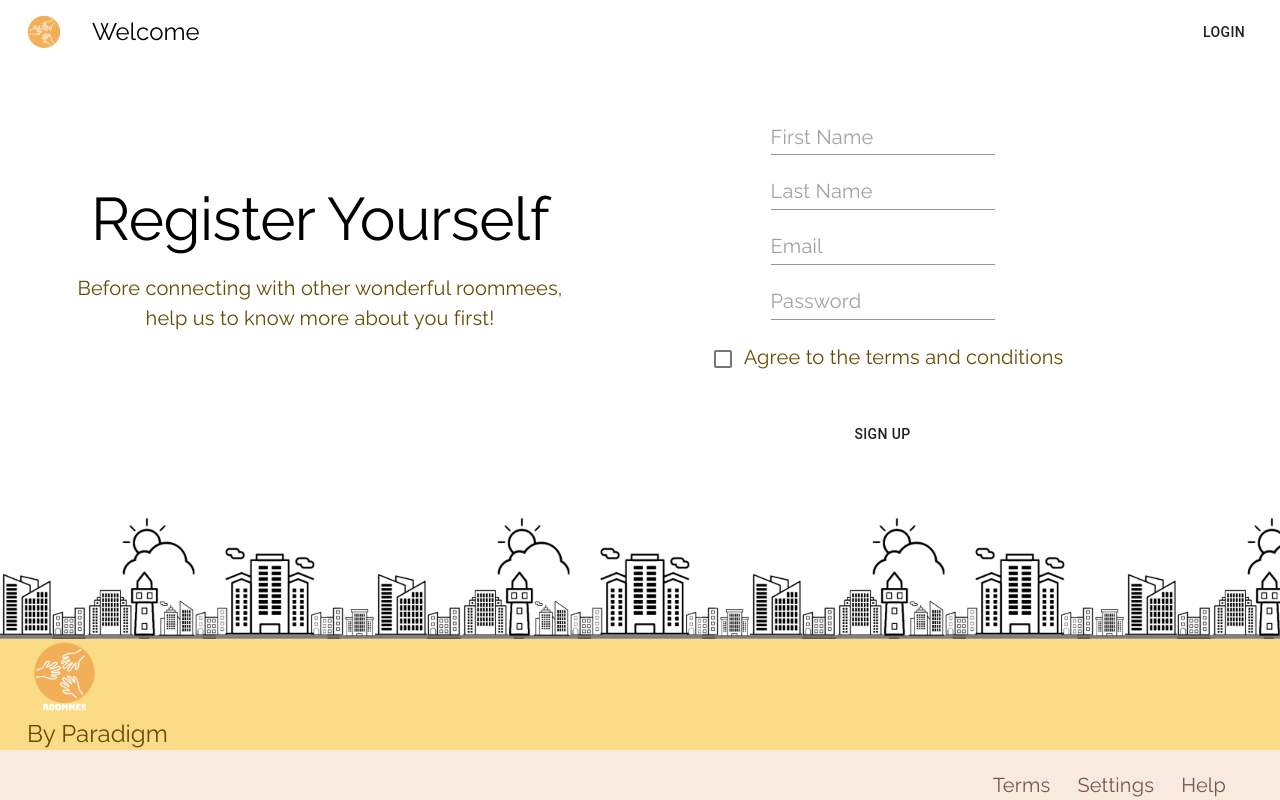
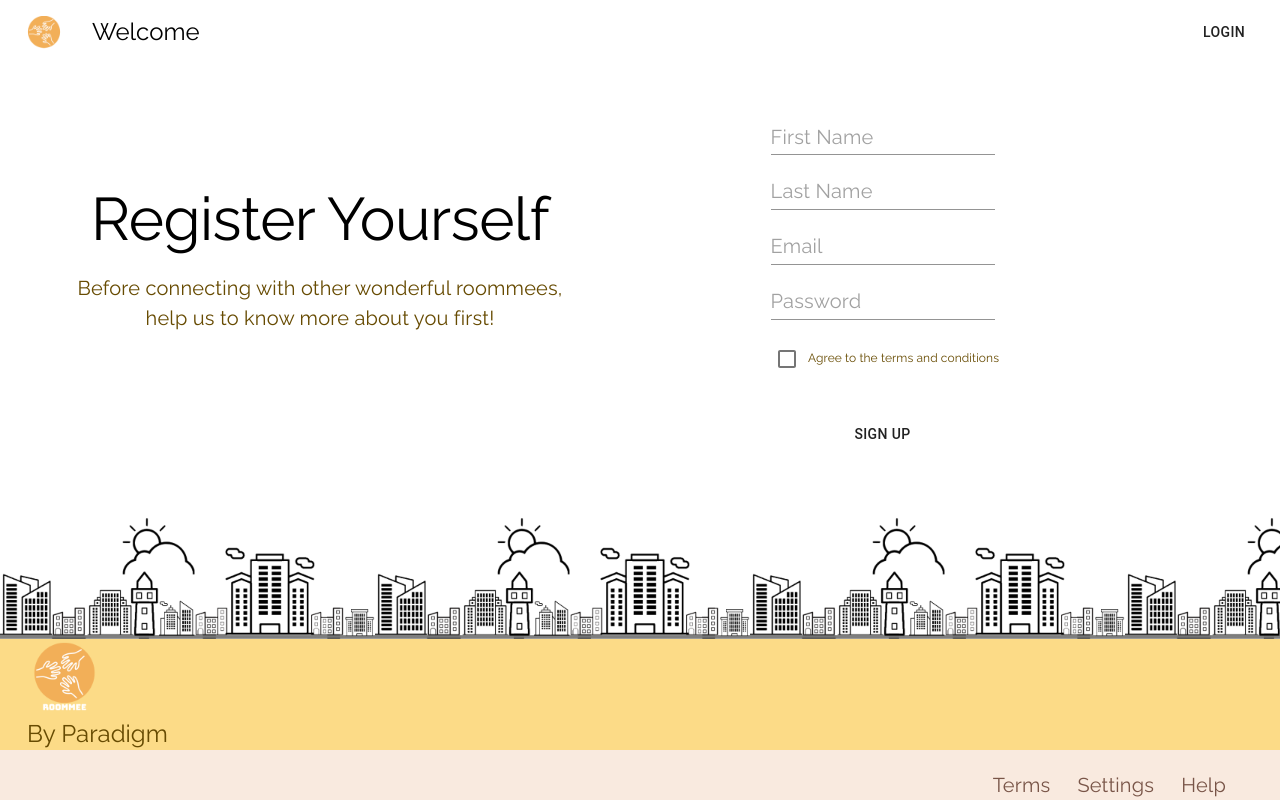
Before and after one commit to ElmoSamudra/Roommee-Front-End, a React (Create React App) app: page /register in a window 1280 px wide. Built offline with nearby package versions, Linux system fonts and the light colour scheme.

Commit message:
change font sizes

```diff
--- a/src/pages/Register.js
+++ b/src/pages/Register.js
@@ -184,7 +184,7 @@ export default function Register() {
           <br />
           <br />
           <label>
-            <Typography variant="body1">
+            <Typography variant="subtitle2">
               <Checkbox
                 value="checkedA"
                 inputProps={{ "aria-label": "Checkbox A" }}
--- a/src/theme/muiTheme.js
+++ b/src/theme/muiTheme.js
@@ -35,7 +35,7 @@ const Theme = createMuiTheme({
     subtitle2: {
       fontFamily: ["Raleway"],
       color: "#674b02",
-      fontSize: "14px",
+      fontSize: "12px",
     },
     body1: {
       fontFamily: ["Raleway"],
```
